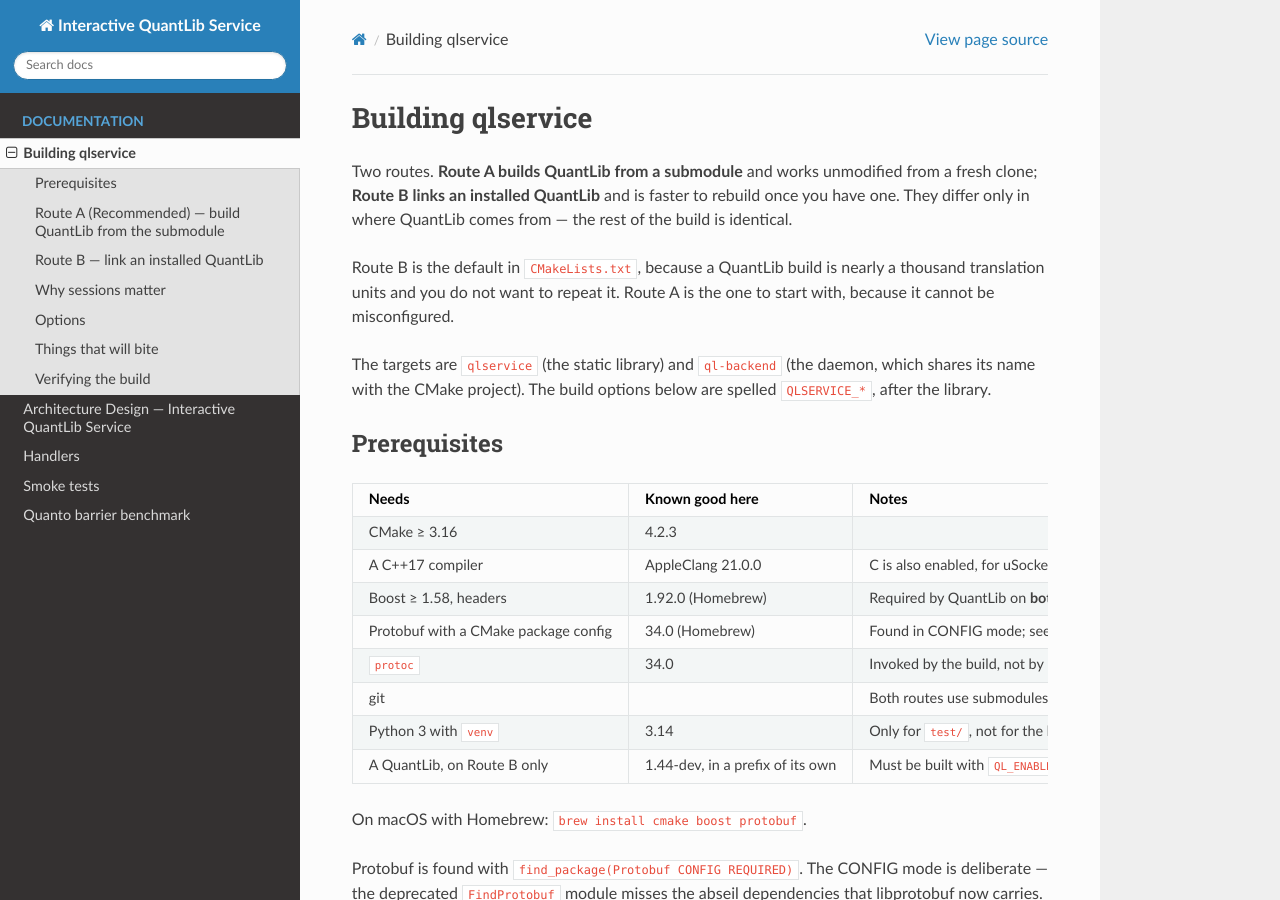
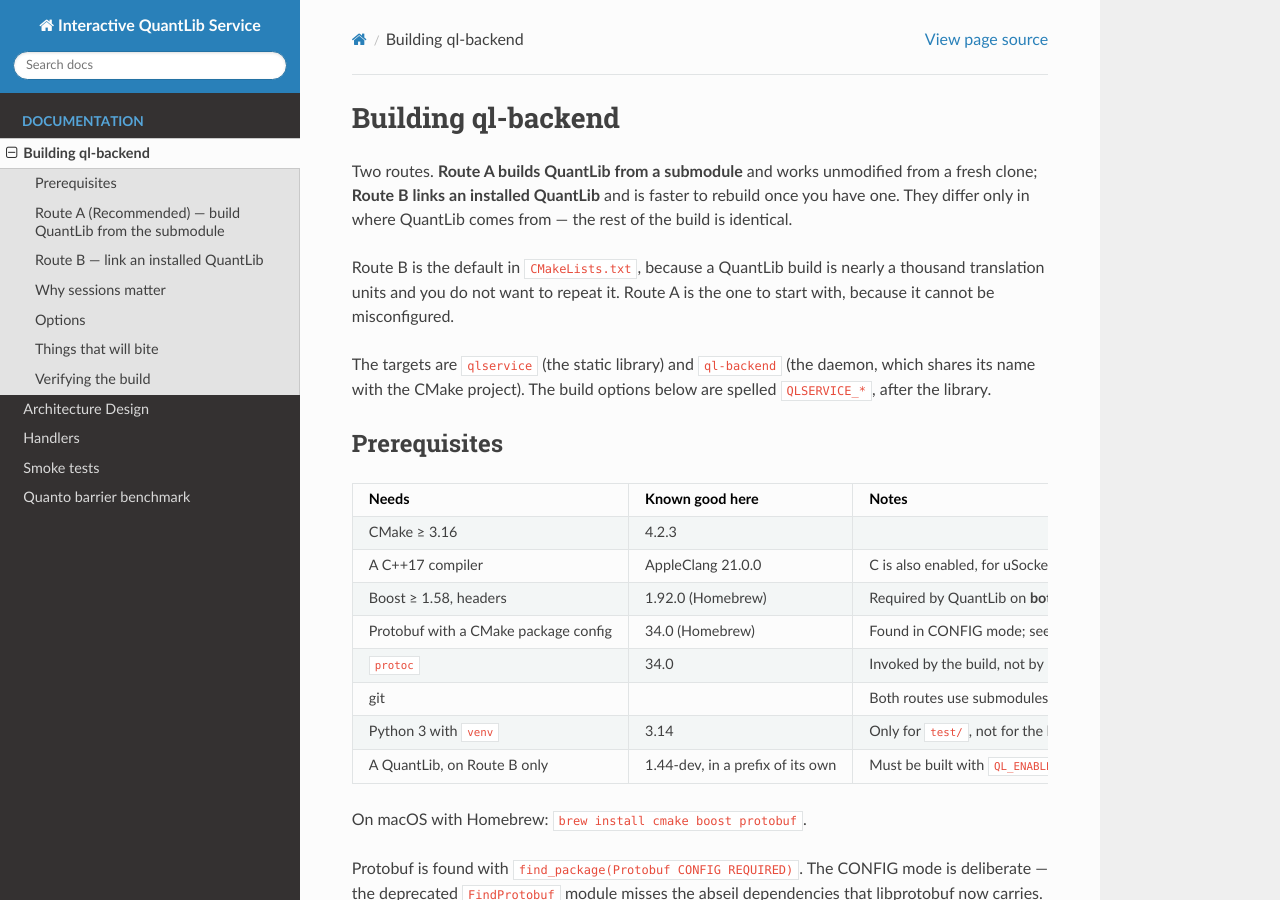
Before and after one commit to markccchiang/ql-backend, a Sphinx documentation site: the page built from doc/INSTALL.md, in a window 1280 px wide and 900 px high. Built offline with Sphinx 7.4.7 and the Read the Docs theme 3.1.0, drawn with Linux system fonts in a browser that asks for light colours.

Commit message:
Title the two pages after what they are
"Building qlservice" named the static library rather than the thing a
reader is trying to build, which is the daemon; it is "Building
ql-backend" now, and the page still explains three paragraphs in that
the library target and the QLSERVICE_* options keep the older name.

"Architecture Design -- Interactive QuantLib Service" repeated the
project name that README, the docs landing page and the Sphinx sidebar
all state already. "Architecture Design" is what it is.

Co-Authored-By: Claude Opus 5 <noreply@anthropic.com>
Claude-Session: https://claude.ai/code/session_0147kwHJbDVNtnxTeeujget6

```diff
--- a/doc/DESIGN.md
+++ b/doc/DESIGN.md
@@ -1,4 +1,4 @@
-# Architecture Design — Interactive QuantLib Service
+# Architecture Design
 
 A stateful C++ pricing backend driving a TypeScript frontend over WebSocket,
 with Protobuf as the wire format.
--- a/doc/INSTALL.md
+++ b/doc/INSTALL.md
@@ -1,4 +1,4 @@
-# Building qlservice
+# Building ql-backend
 
 Two routes. **Route A builds QuantLib from a submodule** and works unmodified
 from a fresh clone; **Route B links an installed QuantLib** and is faster to
```
